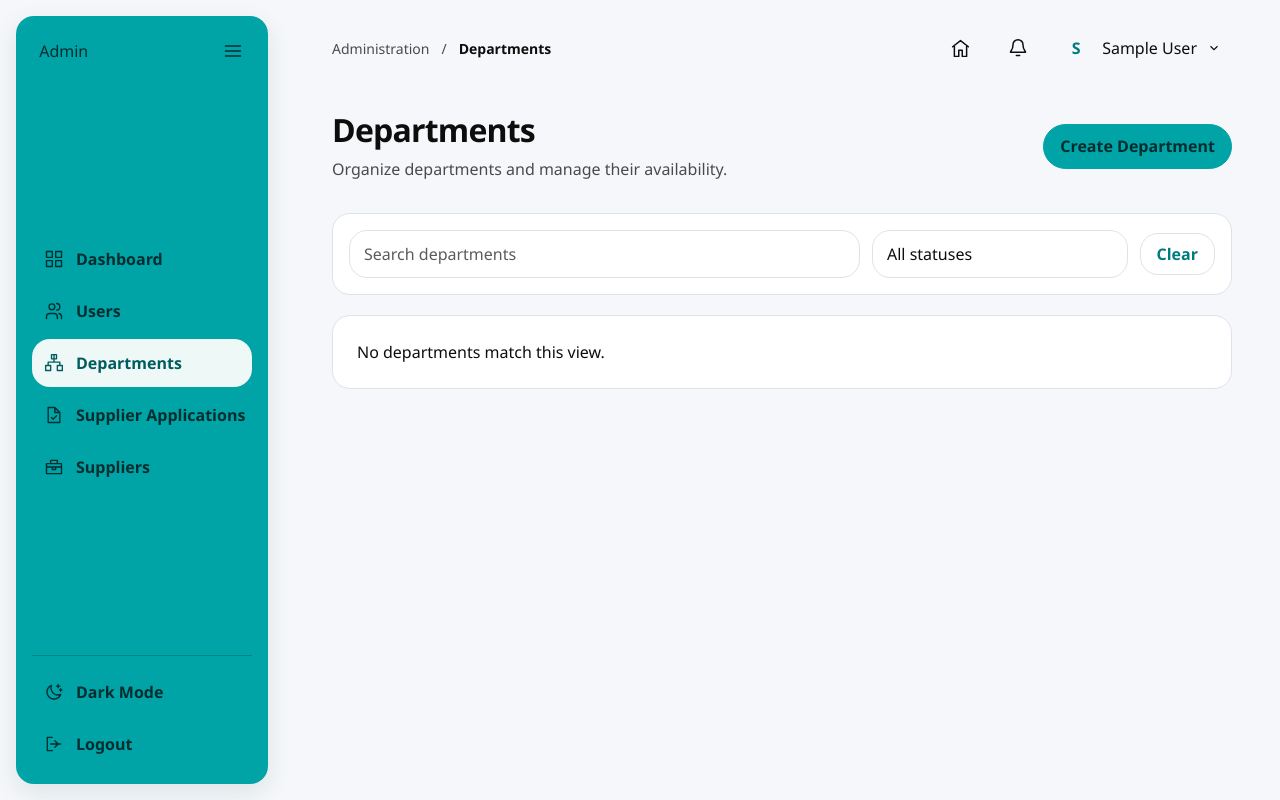
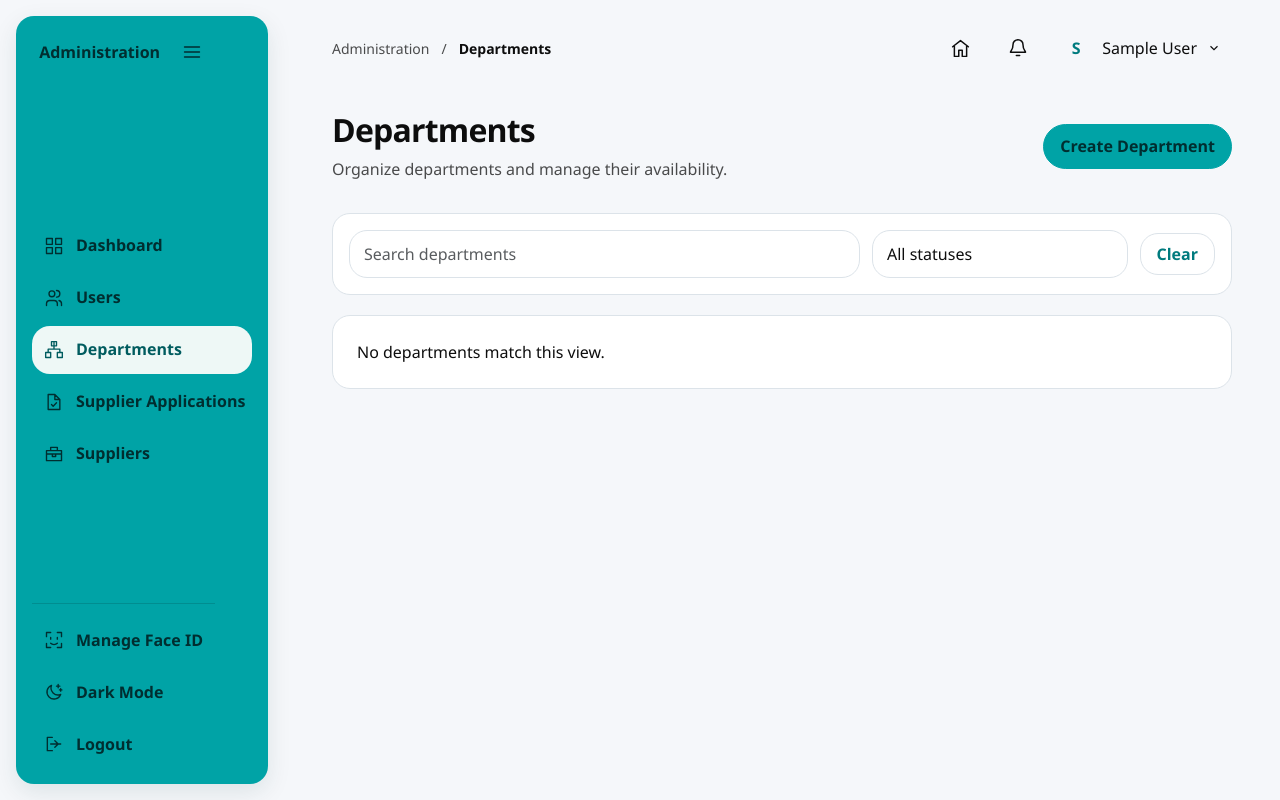
Before and after one commit to saifkhatatbeh17-droid/sourcing-tender-management-system, an ASP.NET Core app: page /Admin/Departments in a window 1280 px wide. Run offline with ASP.NET Core 8, Linux system fonts and the light colour scheme; the visitor is signed in with stand-in values (Sample User, id 1); some libraries are stand-ins or nearby versions.

Commit message:
Share floating sidebar and navbar across role workspaces

```diff
--- a/Views/Shared/_AdminSidebarIcon.cshtml
+++ b/Views/Shared/_AdminSidebarIcon.cshtml
@@ -10,7 +10,17 @@
         "Suppliers" => "M3 8h18v12H3zM8 8V4h8v4M3 12h18m-11 0v3h4v-3",
         "Theme" => "M20 15a8.5 8.5 0 0 1-11-11A8.5 8.5 0 1 0 20 15ZM17 3v4m-2-2h4m1 3v3m-1.5-1.5h3",
         "Logout" => "M10 4H4v16h6m3-4 4-4-4-4m-5 4h12",
-        _ => ""
+        "FaceId" => "M8 3H3v5m13-5h5v5M3 16v5h5m13-5v5h-5M8 9v2m8-2v2m-8 5c2 2 6 2 8 0",
+        "Requests" or "Submissions" => "M5 3h14v18H5zM8 7h8M8 11h8M8 15h5",
+        "Tenders" or "ChosenOffers" => "M3 7h18v14H3zM8 7V3h8v4M3 12h18",
+        "Invitations" => "M3 5h18v14H3zM3 5l9 7 9-7",
+        "Offers" or "Comparison" => "M4 20V10h4v10m4 0V4h4v16m4 0V7h3v13",
+        "Evaluations" or "Compliance" or "Decisions" => "M5 3h14v18H5zM8 12l3 3 5-6",
+        "Reports" => "M5 3h10l4 4v14H5zM15 3v5h4M8 12h8M8 16h6",
+        "Clarifications" => "M3 4h18v12H8l-5 4zM7 8h10M7 12h6",
+        "History" => "M3 11a9 9 0 1 1 2 7M3 4v7h7m2-5v6l4 2",
+        "Notifications" => "M6 9a6 6 0 0 1 12 0v6l3 3H3l3-3zM10 21h4",
+        _ => "M5 3h14v18H5zM8 8h8M8 12h8M8 16h5"
     };
 }
 <svg viewBox="0 0 24 24" fill="none" stroke="currentColor" stroke-width="1.65" stroke-linecap="round" stroke-linejoin="round" aria-hidden="true" focusable="false">
--- a/Views/Shared/_Layout.cshtml
+++ b/Views/Shared/_Layout.cshtml
@@ -14,7 +14,21 @@
             : RoleNames.Primary.FirstOrDefault(User.IsInRole) ?? currentController;
     }
     var isHomeLanding = ViewData["HomeLanding"] is true;
-    var showAdminSidebar = currentController == "Admin" && User.IsInRole(RoleNames.Admin);
+    if (!PageNavigation.Menus.ContainsKey(workspaceController) || !User.IsInRole(workspaceController))
+        workspaceController = RoleNames.Primary.FirstOrDefault(User.IsInRole) ?? currentController;
+    var showWorkspace = !isHomeLanding && User.Identity?.IsAuthenticated == true
+        && ViewData["HideWorkspaceSidebar"] is not true && PageNavigation.Menus.ContainsKey(workspaceController)
+        && (PageNavigation.Menus.ContainsKey(currentController) || currentController is "Account" or "FaceEnrollment" or "FaceSetup" or "FaceVerification" or "FaceLogin");
+    var showAdminSidebar = showWorkspace && workspaceController == "Admin";
+    ViewData["WorkspaceController"] = workspaceController;
+    ViewData["WorkspaceLabel"] = workspaceController == "Admin" ? "Administration" : System.Text.RegularExpressions.Regex.Replace(workspaceController, "([a-z])([A-Z])", "$1 $2");
+    var activeAction = ViewData["ActivePage"]?.ToString() ?? currentAction;
+    activeAction = activeAction switch {
+        "SupplierDetails" => "Suppliers", "CreateRequest" or "EditRequest" or "RequestDetails" => "Requests",
+        "CreateOffer" or "Offer" => "Offers", "TenderDetails" when workspaceController == "TopCommittee" => "Decisions",
+        "TenderDetails" => "Tenders", "Invitation" => "Invitations", _ => activeAction
+    };
+    ViewData["WorkspaceActiveAction"] = activeAction;
 }
 <!DOCTYPE html>
 <html lang="en">
@@ -29,6 +43,7 @@
     {
         <link rel="stylesheet" href="~/css/admin-sidebar.css" asp-append-version="true" />
     }
+    @if (showWorkspace) { <link rel="stylesheet" href="~/css/root.css" asp-append-version="true" /> }
     @await RenderSectionAsync("Styles", required: false)
     <link rel="stylesheet" href="~/css/site-theme.css" asp-append-version="true" />
     @if (showAdminSidebar)
@@ -36,12 +51,13 @@
         <link rel="stylesheet" href="~/css/root.css" asp-append-version="true" />
         <link rel="stylesheet" href="~/css/admin-root.css" asp-append-version="true" />
     }
+    @if (showWorkspace) { <link rel="stylesheet" href="~/css/workspace-shell.css" asp-append-version="true" /> }
 </head>
 <body>
 <a class="skip-link" href="#main">Skip to content</a>
-@if (showAdminSidebar)
+@if (showWorkspace)
 {
-    <partial name="_AdminNavbar" />
+    <partial name="_WorkspaceNavbar" />
 }
 else
 {
@@ -85,40 +101,22 @@ else
     </nav>
 </header>
 }
-<div class="app-shell @(showAdminSidebar ? "admin-shell" : null)">
-@if (showAdminSidebar)
+<div class="app-shell @(showAdminSidebar ? "admin-shell" : null) @(showWorkspace ? "workspace-shell" : null)">
+@if (showWorkspace)
 {
-    <partial name="_AdminSidebar" />
-}
-else if (!isHomeLanding && ViewData["HideWorkspaceSidebar"] is not true && User.Identity?.IsAuthenticated == true)
-{
-    <aside class="sidebar p-3 border-end" aria-label="Workspace navigation">
-        @foreach (var role in RoleNames.Primary.Where(User.IsInRole))
-        {
-            <a class="workspace-link" asp-controller="@role" asp-action="Dashboard">@role workspace</a>
-        }
-        @if (PageNavigation.Menus.TryGetValue(workspaceController, out var menu) && User.IsInRole(workspaceController))
-        {
-            <hr />
-            @foreach (var item in menu)
-            {
-                var active = (ViewData["ActivePage"]?.ToString() ?? currentAction) == item.Action;
-                <a class="page-link-item @(active ? "active" : "")" asp-controller="@workspaceController" asp-action="@item.Action" aria-current="@(active ? "page" : null)">@item.Title</a>
-            }
-        }
-        <hr />
-        <a class="page-link-item @(profileIsActive ? "active" : "")" asp-controller="@profileController" asp-action="Profile" aria-current="@(profileIsActive ? "page" : null)">My Profile</a>
-    </aside>
+    <partial name="_WorkspaceSidebar" />
 }
 <main id="main" class="main-content @(isHomeLanding ? "landing-main" : "p-4")" tabindex="-1">@RenderBody()</main>
 </div>
 @await RenderSectionAsync("Footer", required: false)
 <script src="~/lib/jquery/dist/jquery.min.js"></script>
 <script src="~/lib/bootstrap/dist/js/bootstrap.bundle.min.js"></script>
+@if (showWorkspace) { <script src="~/js/workspace-sidebar.js" asp-append-version="true"></script> }
 @if (showAdminSidebar)
 {
     <script src="~/js/admin-sidebar.js" asp-append-version="true"></script>
 }
+
 @await RenderSectionAsync("Scripts", required: false)
 </body>
 </html>
--- /dev/null
+++ b/Views/Shared/_WorkspaceNavbar.cshtml
@@ -0,0 +1,25 @@
+@inject Microsoft.AspNetCore.Identity.UserManager<SourcingTenderManagement.Data.ApplicationUser> UserManager
+@{ var account = await UserManager.GetUserAsync(User); var displayName = string.IsNullOrWhiteSpace(account?.FullName) ? User.Identity?.Name : account.FullName; }
+<header class="admin-navbar workspace-navbar">
+    <nav class="container-fluid p-3 d-flex align-items-center justify-content-end gap-3" aria-label="Workspace toolbar">
+        <div class="admin-navbar-location"><span>@ViewData["WorkspaceLabel"]</span><span aria-hidden="true">/</span><span>@ViewData["Title"]</span></div>
+        <a asp-controller="Home" asp-action="Index" aria-label="Home" title="Home">
+            <svg width="21" height="21" viewBox="0 0 24 24" fill="none" stroke="currentColor" stroke-width="1.7" stroke-linecap="round" stroke-linejoin="round" aria-hidden="true">
+                <path d="m3 10 9-7 9 7M5 9v12h5v-7h4v7h5V9" />
+            </svg>
+        </a>
+        @await Component.InvokeAsync("NotificationBell")
+        <div class="dropdown admin-account">
+            <button class="admin-account-toggle" type="button" data-bs-toggle="dropdown" aria-expanded="false" aria-label="Account menu for @displayName">
+                <span class="admin-account-avatar" aria-hidden="true">@displayName?.Trim().FirstOrDefault()</span>
+                <span class="admin-account-name">@displayName</span>
+                <svg width="14" height="14" viewBox="0 0 24 24" fill="none" stroke="currentColor" stroke-width="2" aria-hidden="true"><path d="m6 9 6 6 6-6" /></svg>
+            </button>
+            <ul class="dropdown-menu dropdown-menu-end admin-account-menu">
+                <li><a class="dropdown-item" asp-controller="@(User.IsInRole("Supplier") ? "Supplier" : "Account")" asp-action="Profile">Profile</a></li>
+                <li><hr class="dropdown-divider" /></li>
+                <li><form asp-controller="Account" asp-action="Logout" method="post"><button class="dropdown-item" type="submit">Sign out</button></form></li>
+            </ul>
+        </div>
+    </nav>
+</header>
--- /dev/null
+++ b/Views/Shared/_WorkspaceSidebar.cshtml
@@ -0,0 +1,40 @@
+@using SourcingTenderManagement.Models
+@{
+    var currentAction = ViewData["ActivePage"]?.ToString() ?? ViewContext.RouteData.Values["action"]?.ToString();
+    var controller = ViewData["WorkspaceController"]?.ToString() ?? "Admin";
+    var activeAction = ViewData["WorkspaceActiveAction"]?.ToString() ?? currentAction;
+}
+<aside class="admin-sidebar" aria-label="@ViewData["WorkspaceLabel"] navigation">
+    <div class="admin-sidebar-top">
+        <div class="admin-sidebar-header">
+            <div class="admin-sidebar-role">@ViewData["WorkspaceLabel"]</div>
+            <button type="button" class="admin-sidebar-toggle" aria-label="Toggle sidebar menu" aria-controls="admin-sidebar-menu" aria-expanded="true" title="Toggle sidebar menu">
+                <partial name="_AdminSidebarIcon" model='@("Menu")' />
+            </button>
+        </div>
+        <nav id="admin-sidebar-menu" class="admin-sidebar-nav" aria-label="Workspace pages">
+            @foreach (var item in PageNavigation.Menus[controller])
+            {
+                var isActive = activeAction == item.Action;
+                <a class="admin-sidebar-item @(isActive ? "is-active" : null)" asp-controller="@controller" asp-action="@item.Action"
+                   aria-current="@(isActive ? "page" : null)" aria-label="@item.Title" title="@item.Title">
+                    <partial name="_AdminSidebarIcon" model="item.Action" />
+                    <span>@item.Title</span>
+                </a>
+            }
+        </nav>
+    </div>
+    <div class="admin-sidebar-bottom">
+        <a class="admin-sidebar-item" asp-controller="FaceEnrollment" asp-action="Index" aria-label="Manage Face ID" title="Manage Face ID"><partial name="_AdminSidebarIcon" model='@("FaceId")' /><span>Manage Face ID</span></a>
+        <button type="button" class="admin-sidebar-item" data-theme-toggle aria-pressed="false" aria-label="Dark mode" title="Dark mode">
+            <partial name="_AdminSidebarIcon" model='@("Theme")' />
+            <span data-theme-label>Dark Mode</span>
+        </button>
+        <form asp-controller="Account" asp-action="Logout" method="post">
+            <button type="submit" class="admin-sidebar-item" aria-label="Logout" title="Logout">
+                <partial name="_AdminSidebarIcon" model='@("Logout")' />
+                <span>Logout</span>
+            </button>
+        </form>
+    </div>
+</aside>
--- /dev/null
+++ b/wwwroot/css/workspace-shell.css
@@ -0,0 +1,55 @@
+/* Shared role navigation. Content styling stays with each workspace. */
+body:has(.workspace-shell) { --admin-sidebar-width: 252px; }
+body:has(.workspace-shell > .admin-sidebar.is-collapsed) { --admin-sidebar-width: 72px; }
+.workspace-shell > .admin-sidebar { display: flex; flex-direction: column; justify-content: space-between; gap: 24px; padding: 16px; background: #00a3a6; color: #002e30; border: 0; border-radius: 18px; }
+.workspace-shell .admin-sidebar-header { display: flex; align-items: center; justify-content: space-between; gap: 12px; }
+.workspace-shell .admin-sidebar-role { font-weight: 600; font-size: 16px; }
+.workspace-shell .admin-sidebar-nav, .workspace-shell .admin-sidebar-bottom { display: grid; gap: 4px; }
+.workspace-shell .admin-sidebar-nav { margin-top: 24px; }
+.workspace-shell .admin-sidebar-bottom { padding-top: 12px; border-top: 1px solid #008d90; }
+.workspace-shell .admin-sidebar-bottom form { margin: 0; }
+.workspace-shell .admin-sidebar-item, .workspace-shell .admin-sidebar-toggle { display: flex; align-items: center; gap: 12px; border: 0; border-radius: 18px; color: inherit; background: transparent; text-decoration: none; }
+.workspace-shell .admin-sidebar-item { width: 100%; min-height: 48px; padding: 10px 12px; font: 600 16px/1.4 "Segoe UI", sans-serif; text-align: start; }
+.workspace-shell .admin-sidebar-toggle { width: 40px; height: 40px; padding: 10px; flex-shrink: 0; }
+.workspace-shell :is(.admin-sidebar-item, .admin-sidebar-toggle) svg { width: 20px; height: 20px; flex: 0 0 20px; }
+.workspace-shell :is(.admin-sidebar-item, .admin-sidebar-toggle):hover { background: color-mix(in oklab, #00a3a6, black 8%); }
+.workspace-shell .admin-sidebar-item.is-active { background: #eef8f6; color: #005c5f; }
+.workspace-shell :is(.admin-sidebar-item, .admin-sidebar-toggle):focus-visible { outline: 3px solid #002e30; outline-offset: 2px; }
+html body:has(.workspace-shell) .workspace-navbar { min-height: 64px; background: transparent; border: 0; box-shadow: none; }
+.workspace-navbar nav { min-height: 64px; max-width: 1200px; margin-inline: auto; }
+.workspace-navbar .admin-navbar-location { display: flex; align-items: center; gap: 12px; margin-inline-end: auto; min-width: 0; color: var(--color-text-secondary); font-size: 14px; }
+.workspace-navbar .admin-navbar-location > :last-child { color: var(--color-text); font-weight: 600; overflow: hidden; text-overflow: ellipsis; white-space: nowrap; }
+html body .workspace-navbar :is(nav > a, .notification-bell, .admin-account-toggle) { display: inline-flex; align-items: center; justify-content: center; min-height: 42px; background: transparent; color: var(--color-text); border: 1px solid transparent; border-radius: 18px; box-shadow: none; }
+.workspace-navbar nav > a:first-of-type { margin-inline-start: 0; }
+.workspace-navbar :is(nav > a, .notification-bell) { width: 42px; padding: 0; text-decoration: none; flex-shrink: 0; }
+html body .workspace-navbar :is(nav > a, .notification-bell, .admin-account-toggle):hover { background: #eef8f6; color: #005c5f; }
+.workspace-navbar .notification-bell { position: relative; }
+.workspace-navbar .notification-bell .badge { position: absolute; top: 0; right: 0; border-radius: 99px; background: #00a3a6 !important; color: #002e30; font-size: 10px; }
+.workspace-navbar .admin-account-toggle { gap: 10px; padding: 4px 10px 4px 4px; font-size: 16px; }
+.workspace-navbar .admin-account-avatar { display: grid; place-items: center; width: 32px; height: 32px; color: #007b7e; font-weight: 600; }
+.workspace-navbar .admin-account-name { max-width: 180px; white-space: nowrap; overflow: hidden; text-overflow: ellipsis; }
+.workspace-navbar .admin-account-menu { padding: 8px; min-width: 190px; border: 1px solid var(--color-border); background: var(--color-surface); border-radius: 18px; box-shadow: 0 8px 24px #003c3e1a; }
+.workspace-navbar .admin-account-menu .dropdown-item { padding: 10px 12px; color: var(--color-text); border-radius: 10px; }
+.workspace-navbar .admin-account-menu .dropdown-item:is(:hover,:focus) { background: var(--color-selection); }
+.workspace-navbar .admin-account-menu form { margin: 0; }
+@media(min-width:651px) {
+    .workspace-shell > .admin-sidebar { position: fixed; inset: 16px auto 16px 16px; width: var(--admin-sidebar-width); z-index: 10; overflow-y: auto; overflow-x: hidden; box-shadow: 0 8px 24px #003c3e1a; }
+    .workspace-shell > .main-content { margin-inline-start: calc(var(--admin-sidebar-width) + 32px); }
+    html body:has(.workspace-shell) .workspace-navbar { margin: 16px 0 0 calc(var(--admin-sidebar-width) + 32px); padding-inline: var(--page-gutter, 32px); }
+    html body:has(.workspace-shell) .workspace-navbar nav { padding: 8px 0 !important; }
+    .workspace-shell .admin-sidebar.is-collapsed { padding-inline: 12px; }
+    .workspace-shell .admin-sidebar.is-collapsed :is(.admin-sidebar-role, .admin-sidebar-item span) { display: none; }
+    .workspace-shell .admin-sidebar.is-collapsed :is(.admin-sidebar-item, .admin-sidebar-header) { justify-content: center; }
+    .workspace-shell .admin-sidebar.is-collapsed .admin-sidebar-item { padding-inline: 0; }
+    .workspace-shell .admin-sidebar.is-collapsed .admin-sidebar-item span { position: static; }
+}
+@media(max-width:650px) {
+    .workspace-shell { flex-direction: column; }
+    .workspace-shell > .admin-sidebar { margin: 12px; flex-basis: auto; }
+    .workspace-shell .admin-sidebar.is-collapsed :is(.admin-sidebar-role, .admin-sidebar-nav, .admin-sidebar-bottom) { display: none; }
+    html body:has(.workspace-shell) .workspace-navbar { margin: 12px 12px 0; }
+    .workspace-navbar .admin-navbar-location { display: none; }
+    .workspace-navbar .admin-account-name { max-width: 90px; }
+    .workspace-shell > .main-content { margin-inline-start: 0; }
+}
+@media(prefers-reduced-motion:no-preference) { .workspace-shell > .admin-sidebar { transition: width 180ms ease; } }
--- a/wwwroot/js/admin-sidebar.js
+++ b/wwwroot/js/admin-sidebar.js
@@ -1,60 +1,3 @@
-const sidebar = document.querySelector('.admin-sidebar');
-const menuToggle = sidebar.querySelector('.admin-sidebar-toggle');
-const mobile = window.matchMedia('(max-width: 650px)');
-const hover = window.matchMedia('(min-width: 651px) and (hover: hover) and (pointer: fine)');
-const pinKey = 'admin-sidebar-pinned';
-let pinned = false;
-try {
-    pinned = sessionStorage.getItem(pinKey) === 'true';
-} catch {
-    // Pinning still works for the current page.
-}
-
-function setCollapsed(collapsed) {
-    sidebar.classList.toggle('is-collapsed', collapsed);
-    menuToggle.setAttribute('aria-expanded', String(!collapsed));
-}
-
-function syncSidebar() {
-    setCollapsed(mobile.matches || (hover.matches && !pinned && !sidebar.matches(':hover')));
-    const label = hover.matches ? 'Pin sidebar open' : 'Toggle sidebar menu';
-    menuToggle.setAttribute('aria-label', label);
-    menuToggle.title = hover.matches && pinned ? 'Unpin sidebar' : label;
-    if (hover.matches) {
-        menuToggle.setAttribute('aria-pressed', String(pinned));
-    } else {
-        menuToggle.removeAttribute('aria-pressed');
-    }
-}
-
-syncSidebar();
-mobile.addEventListener('change', syncSidebar);
-hover.addEventListener('change', syncSidebar);
-sidebar.addEventListener('pointerenter', () => {
-    if (hover.matches) setCollapsed(false);
-});
-sidebar.addEventListener('pointerleave', () => {
-    if (hover.matches && !pinned && !sidebar.querySelector('.admin-sidebar-nav :focus')) setCollapsed(true);
-});
-sidebar.addEventListener('focusin', event => {
-    if (hover.matches && event.target !== menuToggle) setCollapsed(false);
-});
-sidebar.addEventListener('focusout', event => {
-    if (hover.matches && !pinned && !sidebar.contains(event.relatedTarget) && !sidebar.matches(':hover')) setCollapsed(true);
-});
-menuToggle.addEventListener('click', () => {
-    if (!hover.matches) {
-        setCollapsed(!sidebar.classList.contains('is-collapsed'));
-        return;
-    }
-    pinned = !pinned;
-    try {
-        sessionStorage.setItem(pinKey, String(pinned));
-    } catch {
-        // Pinning still works for the current page.
-    }
-    syncSidebar();
-});
 const reviewDialog = document.getElementById('supplier-review-dialog');
 if (reviewDialog) {
     let request;
--- /dev/null
+++ b/wwwroot/js/workspace-sidebar.js
@@ -0,0 +1,57 @@
+const sidebar = document.querySelector('.admin-sidebar');
+const menuToggle = sidebar.querySelector('.admin-sidebar-toggle');
+const mobile = window.matchMedia('(max-width: 650px)');
+const hover = window.matchMedia('(min-width: 651px) and (hover: hover) and (pointer: fine)');
+const pinKey = 'admin-sidebar-pinned';
+let pinned = false;
+try {
+    pinned = sessionStorage.getItem(pinKey) === 'true';
+} catch {
+    // Pinning still works for the current page.
+}
+
+function setCollapsed(collapsed) {
+    sidebar.classList.toggle('is-collapsed', collapsed);
+    menuToggle.setAttribute('aria-expanded', String(!collapsed));
+}
+
+function syncSidebar() {
+    setCollapsed(mobile.matches || (hover.matches && !pinned && !sidebar.matches(':hover')));
+    const label = hover.matches ? 'Pin sidebar open' : 'Toggle sidebar menu';
+    menuToggle.setAttribute('aria-label', label);
+    menuToggle.title = hover.matches && pinned ? 'Unpin sidebar' : label;
+    if (hover.matches) {
+        menuToggle.setAttribute('aria-pressed', String(pinned));
+    } else {
+        menuToggle.removeAttribute('aria-pressed');
+    }
+}
+
+syncSidebar();
+mobile.addEventListener('change', syncSidebar);
+hover.addEventListener('change', syncSidebar);
+sidebar.addEventListener('pointerenter', () => {
+    if (hover.matches) setCollapsed(false);
+});
+sidebar.addEventListener('pointerleave', () => {
+    if (hover.matches && !pinned && !sidebar.querySelector('.admin-sidebar-nav :focus')) setCollapsed(true);
+});
+sidebar.addEventListener('focusin', event => {
+    if (hover.matches && event.target !== menuToggle) setCollapsed(false);
+});
+sidebar.addEventListener('focusout', event => {
+    if (hover.matches && !pinned && !sidebar.contains(event.relatedTarget) && !sidebar.matches(':hover')) setCollapsed(true);
+});
+menuToggle.addEventListener('click', () => {
+    if (!hover.matches) {
+        setCollapsed(!sidebar.classList.contains('is-collapsed'));
+        return;
+    }
+    pinned = !pinned;
+    try {
+        sessionStorage.setItem(pinKey, String(pinned));
+    } catch {
+        // Pinning still works for the current page.
+    }
+    syncSidebar();
+});
```
